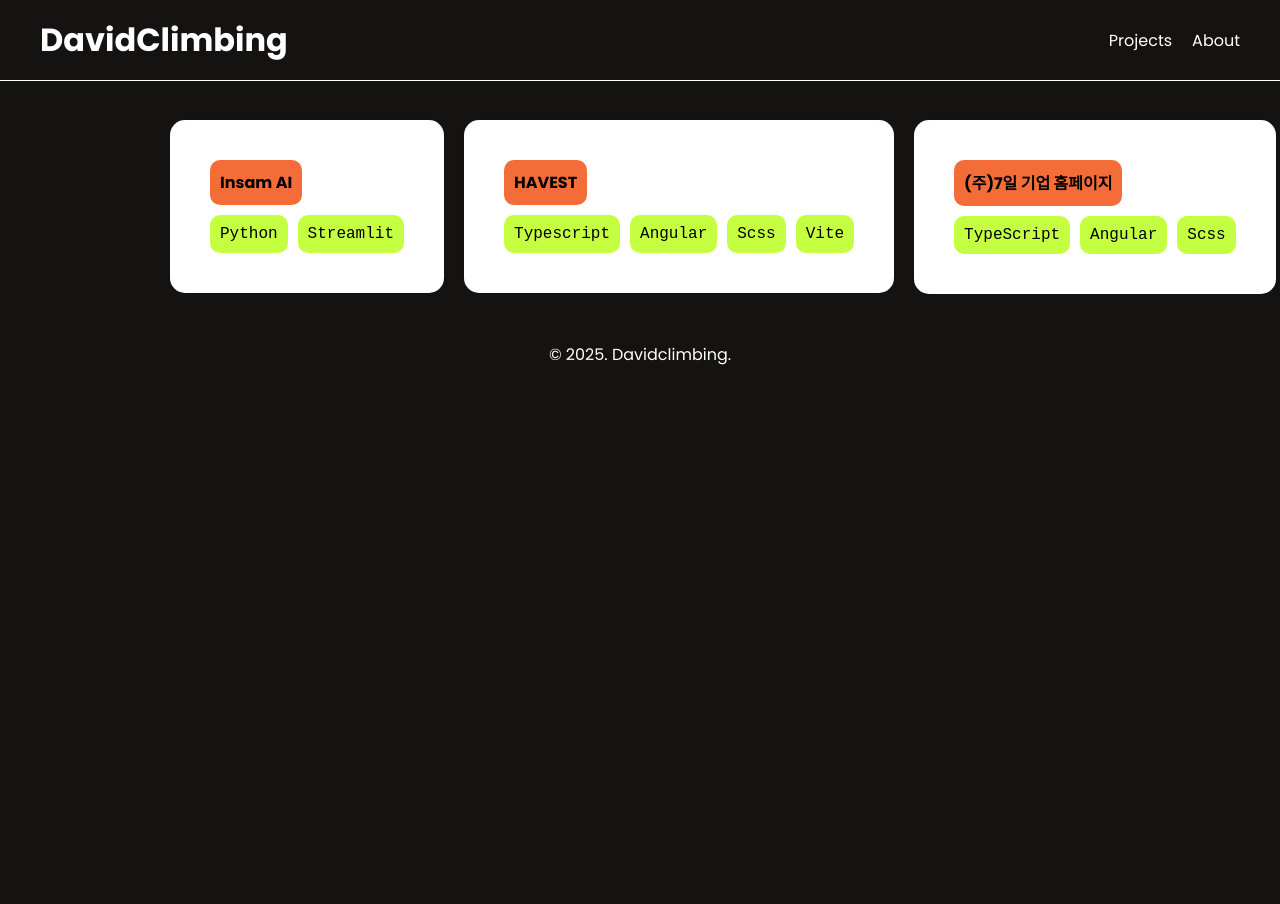
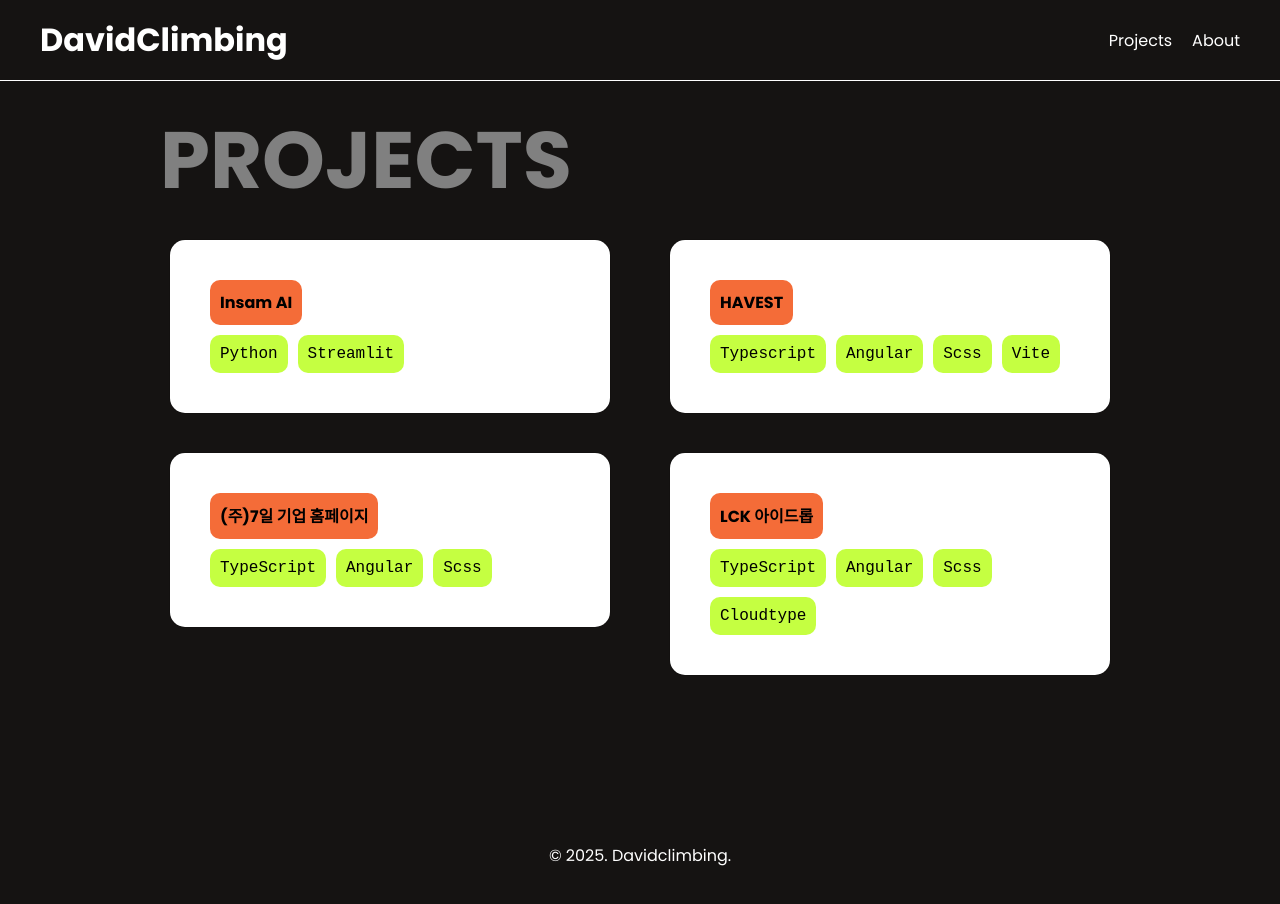
Before and after one commit to davidclimbing/DevFolio, an Angular app: page /projects in a window 1280 px wide. Shown: the top 904 px of the page. Before the commit the page ends 800 px from the top, so only its background shows below. Built offline with nearby package versions, Linux system fonts and the light colour scheme.

Commit message:
page details

```diff
--- a/src/app/components/about/about.component.html
+++ b/src/app/components/about/about.component.html
@@ -1,5 +1,5 @@
 <section class="about" [ngClass]="currentDevice ? 'about--' + currentDevice : ''">
-  <div class="about__wrap">
+  <div class="about__wrap" [ngClass]="isExpanded ? 'about__wrap--expanded' : ''">
     <div class="about__title">ABOUT</div>
     <div class="about__details-wrap">
       <div class="about__row-wrap">
--- a/src/app/components/about/about.component.scss
+++ b/src/app/components/about/about.component.scss
@@ -8,6 +8,14 @@
     display: flex;
     flex-direction: column;
     justify-content: space-between;
+
+    &--expanded {
+      width: 100%;
+
+      .about__row-wrap {
+        margin: 0 auto;
+      }
+    }
   }
 
   &__details-wrap {
--- a/src/app/components/about/about.component.ts
+++ b/src/app/components/about/about.component.ts
@@ -1,4 +1,4 @@
-import { Component } from '@angular/core';
+import {Component, Input} from '@angular/core';
 import {NgClass} from "@angular/common";
 import {BreakpointObserver, Breakpoints} from "@angular/cdk/layout";
 
@@ -12,6 +12,8 @@ import {BreakpointObserver, Breakpoints} from "@angular/cdk/layout";
   styleUrl: './about.component.scss'
 })
 export class AboutComponent {
+  @Input() isExpanded: boolean = true;
+
   currentDevice: string | null = null;
   displayNameMap = new Map([
     [Breakpoints.XSmall, 'xs'],
--- a/src/app/components/home/home.component.html
+++ b/src/app/components/home/home.component.html
@@ -1,7 +1,7 @@
 <div class="home" [ngClass]="currentDevice ? 'home--' + currentDevice : ''">
   <div class="home__wrap">
     <div class="home__main-pane">
-      <app-about></app-about>
+      <app-about [isExpanded]="false"></app-about>
       <app-career></app-career>
       <app-projects [isExpanded]="false"></app-projects>
       <app-skills></app-skills>
--- a/src/app/components/projects/projects.component.scss
+++ b/src/app/components/projects/projects.component.scss
@@ -8,12 +8,20 @@
     overflow: hidden;
 
     &--expanded {
-      padding: 0 40px;
-      width: calc(100% - 80px);
+      padding: 120px 40px;
+      max-width: 960px;
+      margin: 0 auto;
+      width: unset;
 
-      .projects__content-wrap {
-        width: 960px;
-        margin: 0 auto;
+      .projects__card-wrap {
+        display: grid;
+        flex-direction: column;
+        grid-template-columns: repeat(2, 1fr);
+        gap: 40px;
+      }
+
+      .projects__cards {
+        display: block;
       }
     }
   }
@@ -90,6 +98,7 @@
     position: relative;
     display: flex;
     flex-direction: row;
+    box-sizing: border-box;
   }
 
   &__cards {
@@ -151,6 +160,15 @@
 
   &--sm, &--xs {
     .projects {
+
+      &__wrap {
+        &--expanded {
+          .projects__card-wrap {
+            grid-template-columns: repeat(1, 1fr);
+          }
+        }
+      }
+
       &__title {
         font-size: 60px;
       }
--- a/src/app/components/projects/projects.component.ts
+++ b/src/app/components/projects/projects.component.ts
@@ -26,6 +26,7 @@ import {BreakpointObserver, Breakpoints} from "@angular/cdk/layout";
 })
 export class ProjectsComponent implements OnInit, AfterViewInit {
   @Input() isExpanded = true;
+  @ViewChild("slide") slide: ElementRef;
 
   projects: Project[] = [];
   sectionWidth: number = 0;
@@ -33,8 +34,6 @@ export class ProjectsComponent implements OnInit, AfterViewInit {
   currentPage: number = 1;
 
   loadingSignal: WritableSignal<boolean> = signal(false);
-
-  @ViewChild("slide") slide: ElementRef;
 
   currentDevice: string | null = null;
   displayNameMap = new Map([
```
